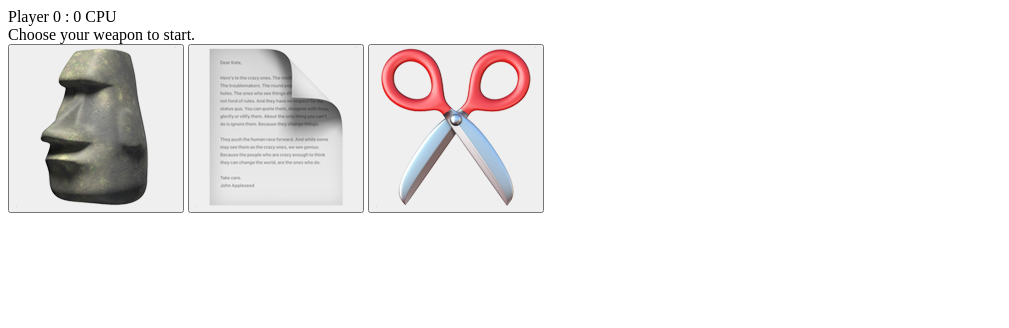
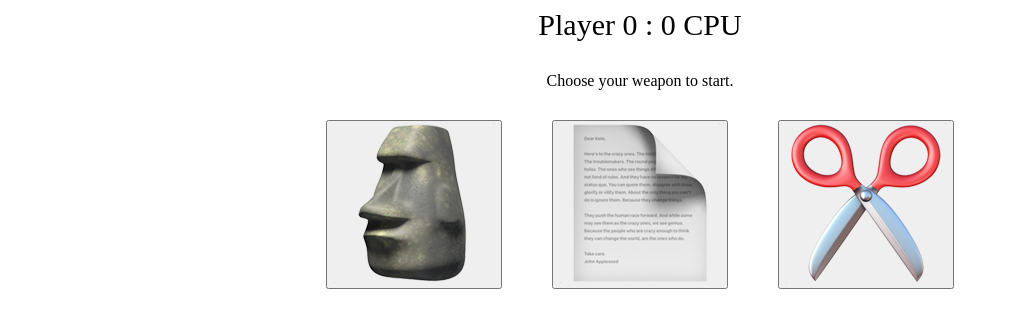
Before and after one commit to edtaskin/odin-rock-paper-scissors, a plain HTML site: page index.html in a window 1280 px wide. Shown: the whole page, without its empty margins (0-1009 px from the left). Drawn offline with Linux system fonts and the light colour scheme.

Commit message:
Set layout with flexboxes

```diff
--- a/index.html
+++ b/index.html
@@ -5,12 +5,14 @@
         <meta charset="utf-8">
         <title>Rock-Paper-Scissors</title>
         <script src="script.js" defer></script>
+        <link rel="stylesheet" href="style.css">
     </head>
 
     <body>
         <div class="game-area">
             <div class="score-area">Player 0 : 0 CPU</div>
             <div class="info-area">Choose your weapon to start.</div>
+            <div class="buttons-area">
                 <button class="bt" id="rock">
                     <img src="img/rock.png" alt="ROCK">
                 </button>
@@ -20,6 +22,7 @@
                 <button class="bt" id="scissors">
                     <img src="img/scissors.png" alt="SCISSORS">
                 </button>
+            </div>
             <div class="game-over-msg"></div>
         </div>
     </body>
--- /dev/null
+++ b/style.css
@@ -0,0 +1,27 @@
+body {
+    min-height: 100%;
+}
+
+.game-area {
+    display: flex;
+    flex-direction: column;
+    justify-content: center;
+    align-items: center;
+    gap: 30px;
+}
+
+.buttons-area {
+    display: flex;
+    flex: 1;
+    justify-content: space-between;
+    gap: 50px;
+}
+
+.score-area {
+    font-size: 30px;
+}
+
+
+.game-over-msg {
+    font-size: 25px;
+}
```
Lines whose indentation alone changed are shown as unchanged.
